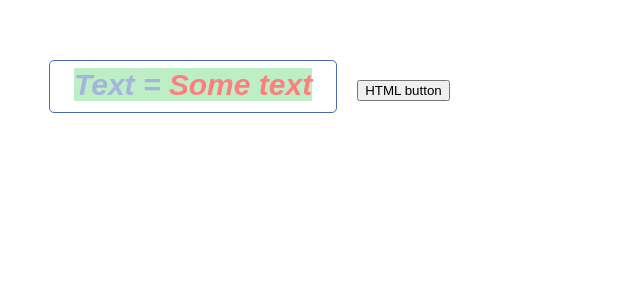
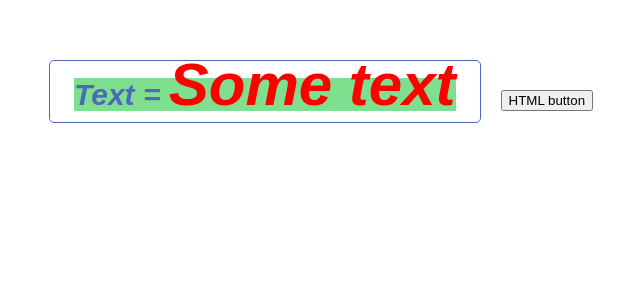
Before and after one commit to urzp/npm_def_proj, a Vue app: page / in a window 1280 px wide. Shown: the top 300 px of the page, without its empty margins (29-669 px from the left). Built offline with nearby package versions, Linux system fonts and the light colour scheme.

Commit message:
переопредиление стилий дочерних стилей css

```diff
--- a/src/UiButton.vue
+++ b/src/UiButton.vue
@@ -14,8 +14,12 @@ export default {
 </script>
 
 <style scoped>
-    .text{
-        opacity: 0.5;
+    .button :deep(.inside){
+        font-size: 60px ;
+    }
+
+    .button :slotted(*){
+        font-size: 90px;
     }
     .button{
         margin: 10px 20px;
```
